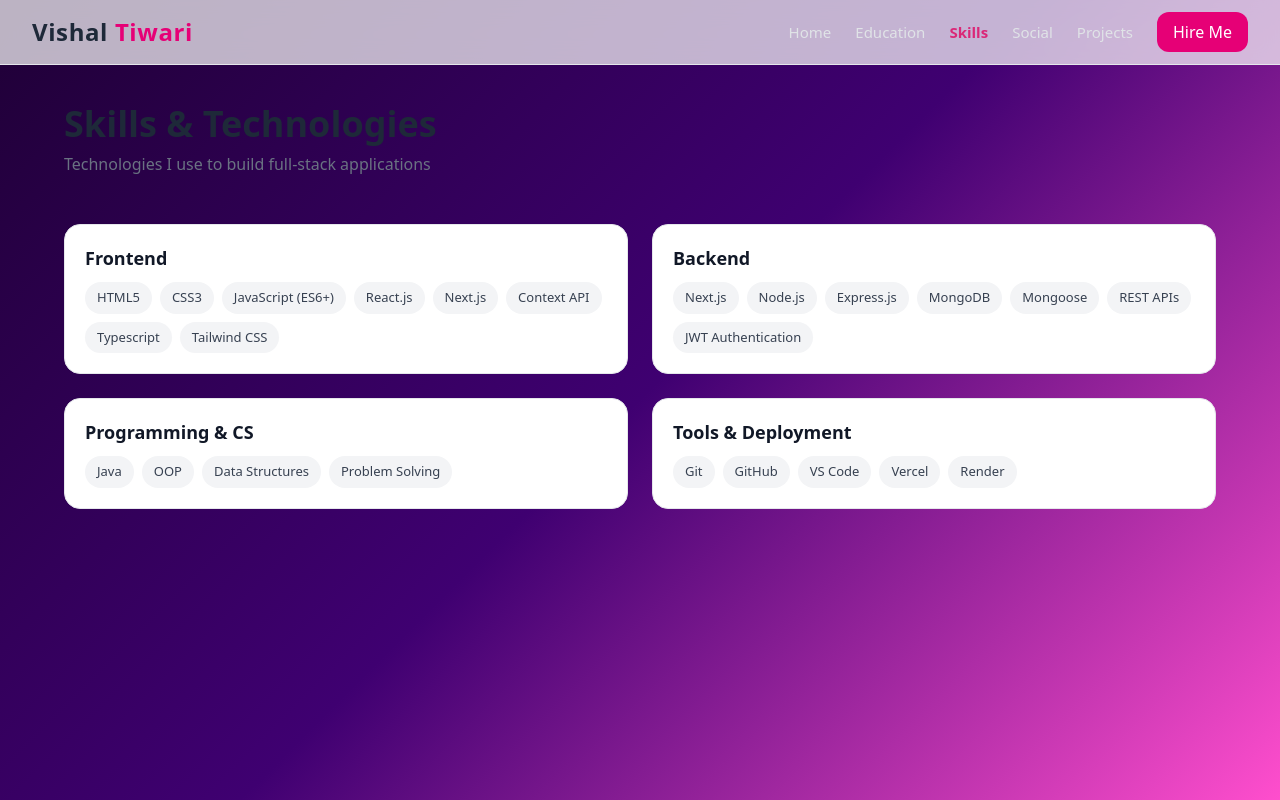
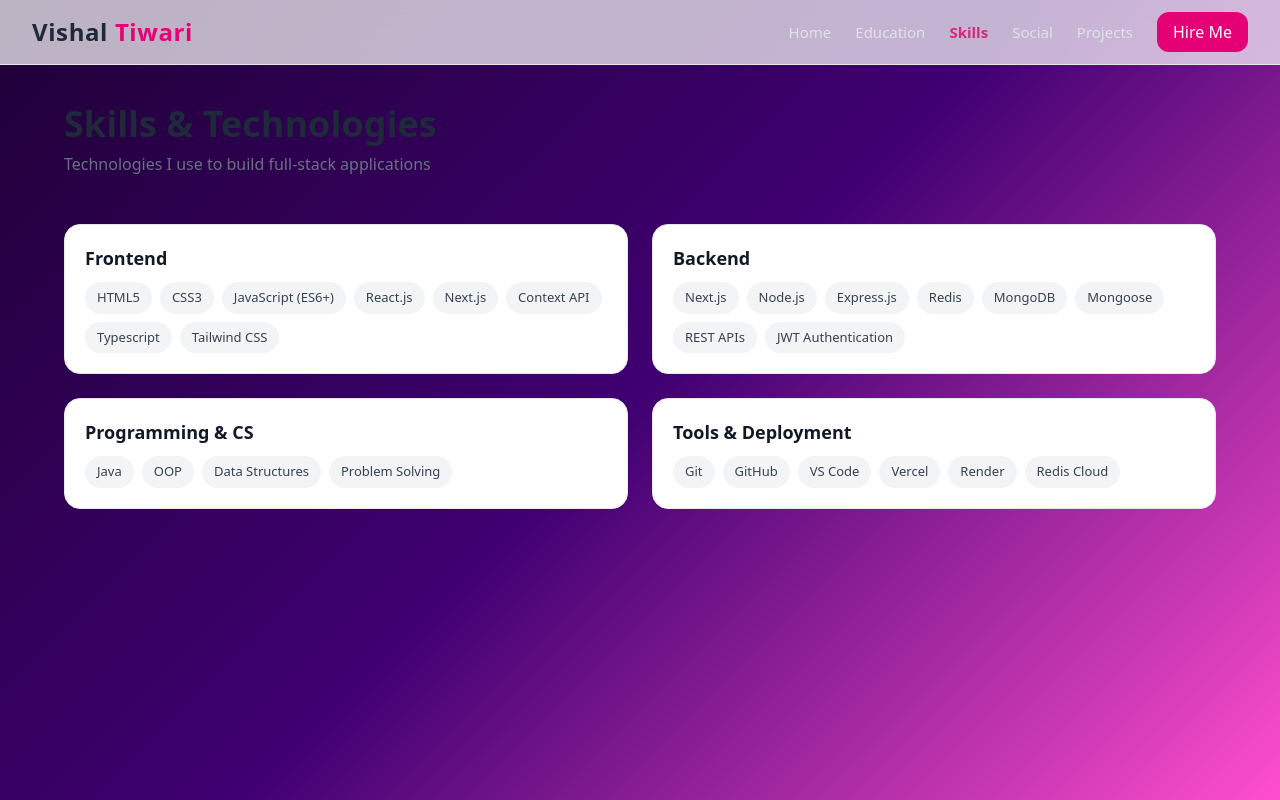
Before and after one commit to Vishal05it/My-Portfolio, a React (Vite) app: page /skills in a window 1280 px wide. Built offline with nearby package versions, Linux system fonts and the light colour scheme.

Commit message:
Update Skills.jsx

```diff
--- a/src/Components/Skills.jsx
+++ b/src/Components/Skills.jsx
@@ -38,6 +38,7 @@ function Skills() {
               <span className="skillTag">Next.js</span>
               <span className="skillTag">Node.js</span>
               <span className="skillTag">Express.js</span>
+              <span className="skillTag">Redis</span>
               <span className="skillTag">MongoDB</span>
               <span className="skillTag">Mongoose</span>
               <span className="skillTag">REST APIs</span>
@@ -65,6 +66,7 @@ function Skills() {
               <span className="skillTag">VS Code</span>
               <span className="skillTag">Vercel</span>
               <span className="skillTag">Render</span>
+              <span className="skillTag">Redis Cloud</span>
             </div>
           </div>
         </div>
```
